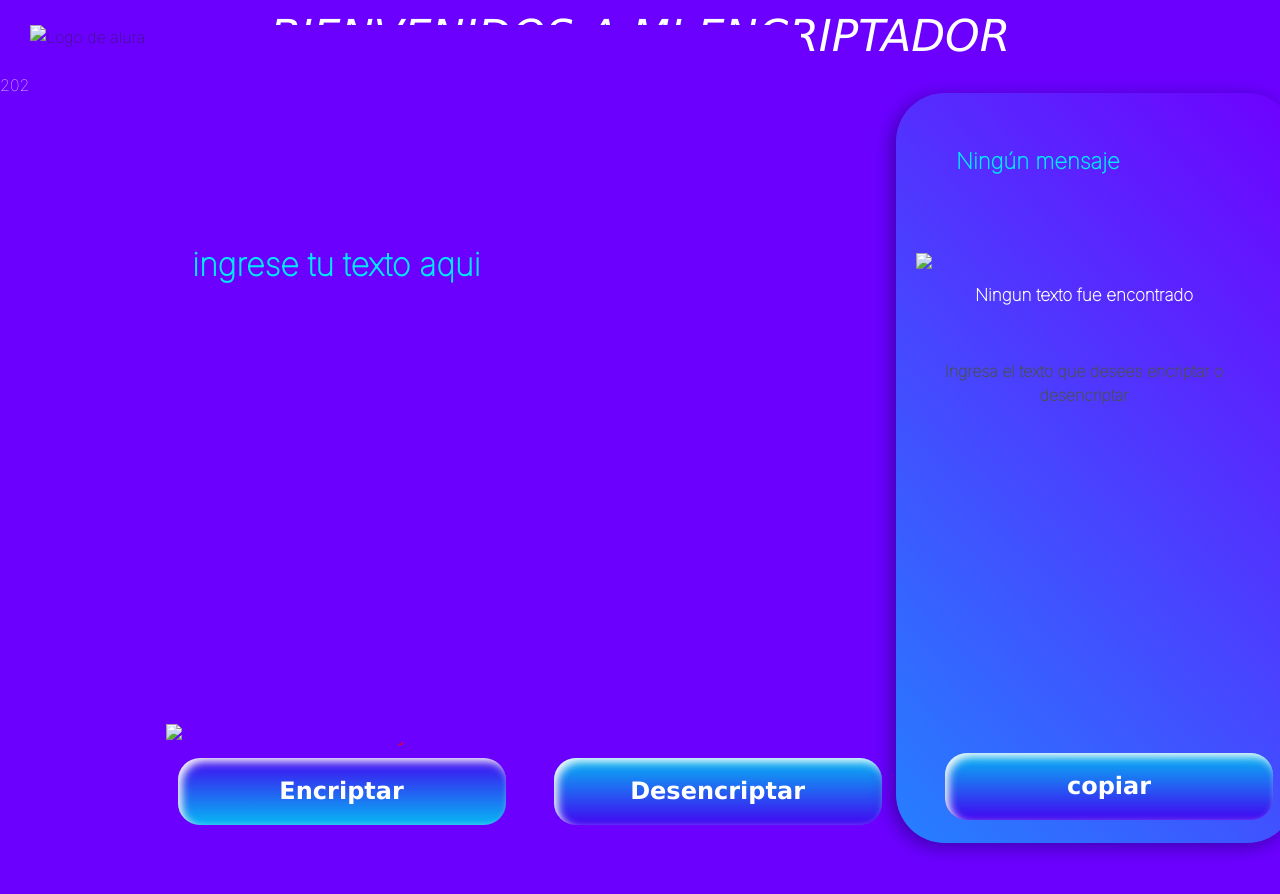
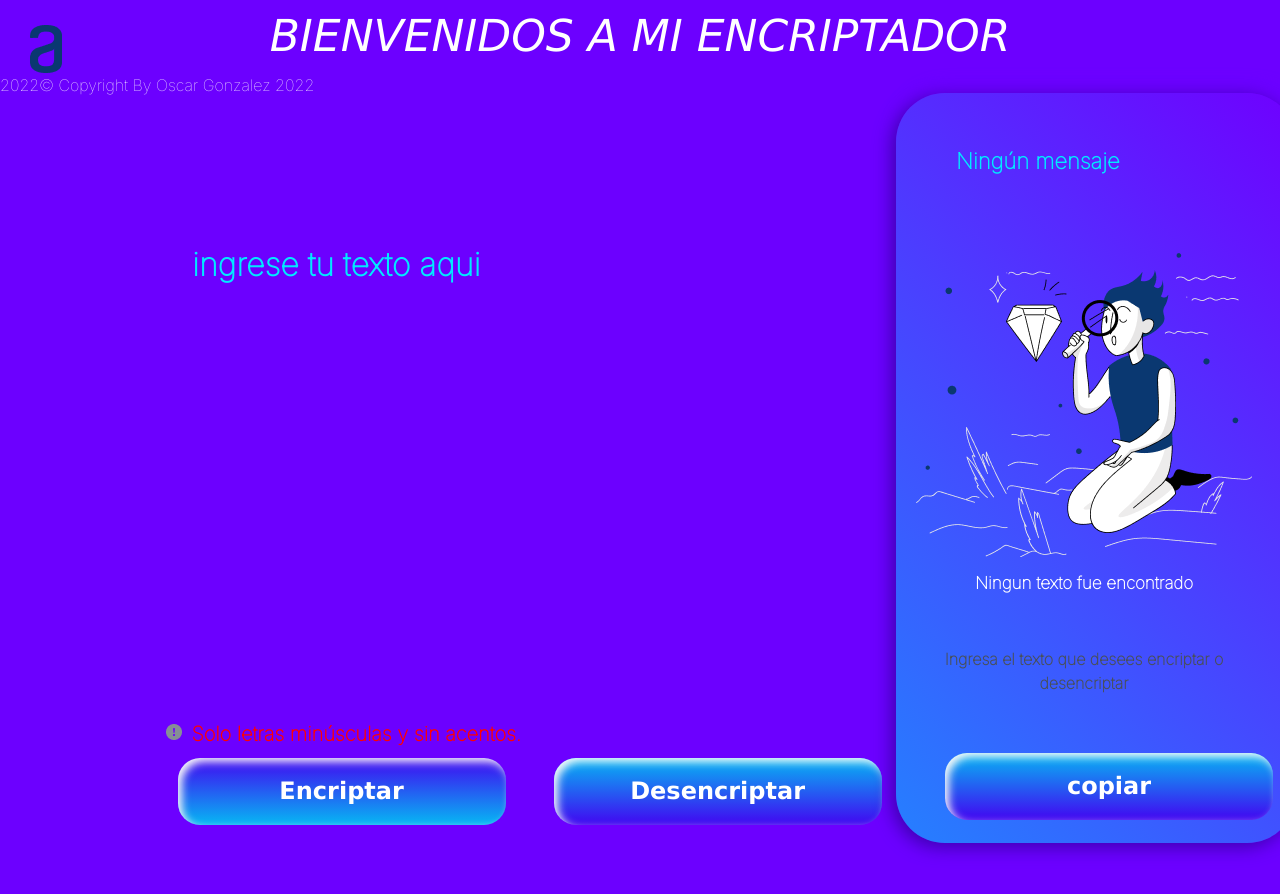
Before and after one commit to dreycogc/dreycogc.github.io, a plain HTML site: page index.html in a window 1280 px wide. Shown: the top 894 px of the page. Drawn offline with nearby package versions, Linux system fonts and the light colour scheme.

Commit message:
Update index.html

```diff
--- a/index.html
+++ b/index.html
@@ -14,13 +14,13 @@
 <body>
     <header>
         <h1 class="titulo">BIENVENIDOS A MI ENCRIPTADOR</h1>
-        <img src="img/Vector.png" class="logo" alt="Logo de alura">
+        <img src="Vector.png" class="logo" alt="Logo de alura">
     </header>
     <main class="main">
         <section class="div-principal">
             <textarea class="input-texto" type="text" name="input-texto" maxlength="120" id="input-texto" placeholder="Ingrese tu texto aqui"></textarea>
             <div class="text-area">
-                <img src="img/!.png" class="img-alerta">
+                <img src="!.png" class="img-alerta">
                 <label for="input-texto">Solo letras minúsculas y sin acentos.</label>
             </div>
             <div class="botones">
@@ -30,7 +30,7 @@
         </section>
         <section class="mensaje-caja">
             <div id="div-desaparece" class="mensaje-caja-div">
-                <img src="img/Muñeco.png">
+                <img src="Muñeco.png">
                 <h2>Ningun texto fue encontrado</h2>
                 <h3>Ingresa el texto que desees encriptar o desencriptar</h3>
             </div>
```
